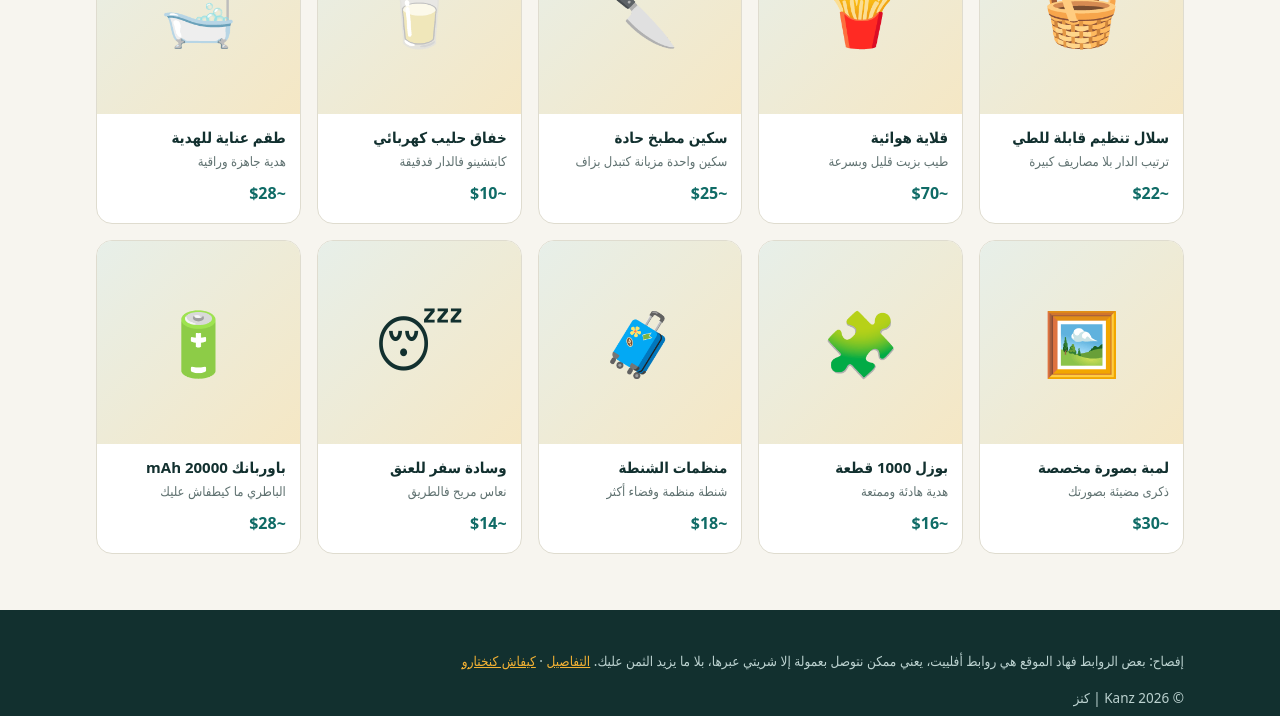
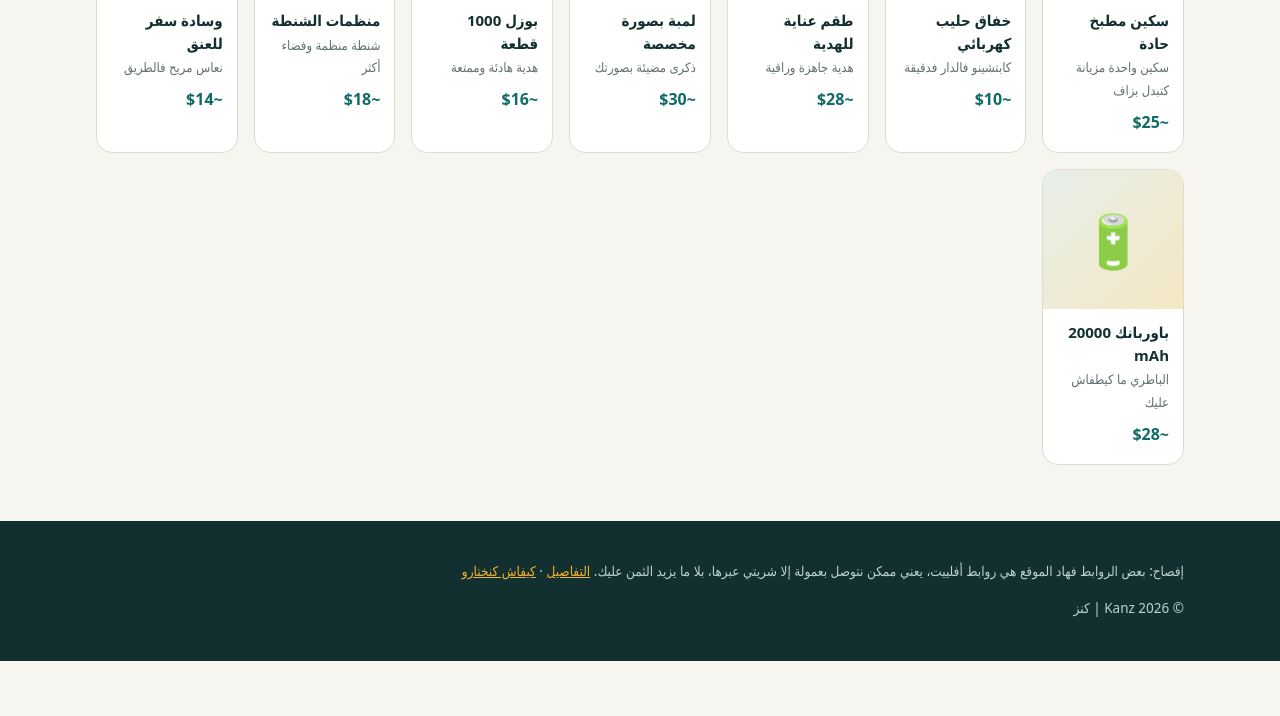
Before and after one commit to SHOPNAW1/Kanz, a plain HTML site: page index.html in a window 1280 px wide. Shown: the part 2084-2800 px from the top of the page. After the commit the page ends 2745 px from the top, so only its background shows below. Drawn offline with Linux system fonts and the light colour scheme.

Commit message:
Add files via upload

```diff
--- a/style.css
+++ b/style.css
@@ -1,5 +1,5 @@
 :root{--bg:#f7f5ef;--ink:#12302f;--muted:#5f7170;--accent:#0f6b66;--gold:#f2b134;--line:#dfdccf;--card:#fff}
-*{box-sizing:border-box}html{scroll-behavior:smooth}
+*{box-sizing:border-box}html{scroll-behavior:smooth}html,body{overflow-x:hidden}img{max-width:100%}
 body{margin:0;font-family:system-ui,-apple-system,"Segoe UI",Tahoma,sans-serif;background:var(--bg);color:var(--ink);line-height:1.75}
 a{color:var(--accent)}
 header{background:var(--ink);position:sticky;top:0;z-index:10}
@@ -7,7 +7,7 @@ header{background:var(--ink);position:sticky;top:0;z-index:10}
 .bar{display:flex;align-items:center;gap:14px;padding:10px 0;flex-wrap:wrap}
 .logo{font-weight:900;font-size:24px;color:var(--gold);text-decoration:none;letter-spacing:.5px}
 .search{flex:1;min-width:180px;display:flex}
-.search input{flex:1;padding:10px 16px;border:0;border-radius:999px 0 0 999px;font-size:15px;outline:none}
+.search input{flex:1;min-width:0;width:100%;padding:10px 16px;border:0;border-radius:999px 0 0 999px;font-size:15px;outline:none}
 .search button{border:0;background:var(--gold);color:var(--ink);font-weight:800;padding:0 18px;border-radius:0 999px 999px 0;cursor:pointer}
 nav{background:#0d2625}
 nav ul{display:flex;gap:4px;list-style:none;margin:0;padding:6px 0;overflow-x:auto}
@@ -17,10 +17,10 @@ nav a:hover{background:var(--accent);color:#fff}
 .band{background:var(--ink);color:#fff;border-radius:18px;padding:26px;margin:34px 0}
 .band h2{margin:0 0 6px;color:var(--gold)}.band p{margin:0;color:#cfe3e1}
 h2{font-size:22px;margin:34px 0 14px}
-.grid{display:grid;grid-template-columns:repeat(auto-fill,minmax(170px,1fr));gap:16px}
+.grid{display:grid;grid-template-columns:repeat(auto-fill,minmax(140px,1fr));gap:16px}
 .card{background:var(--card);border-radius:16px;overflow:hidden;text-decoration:none;color:inherit;border:1px solid var(--line);display:block;transition:transform .15s,box-shadow .15s}
 .card:hover{transform:translateY(-4px);box-shadow:0 10px 24px rgba(18,48,47,.12)}
-.img{aspect-ratio:1;background:linear-gradient(135deg,#e7efe9,#f5e7c4);display:flex;align-items:center;justify-content:center;font-size:62px}
+.img{aspect-ratio:1;background:linear-gradient(135deg,#e7efe9,#f5e7c4);display:flex;align-items:center;justify-content:center;font-size:52px}
 .img img{width:100%;height:100%;object-fit:cover}
 .info{padding:12px 14px 16px}.t{font-size:15px;line-height:1.5;font-weight:700}.tag{font-size:13px;color:var(--muted);margin-top:2px}.pr{font-weight:800;margin-top:6px;color:var(--accent)}
 .guides{display:grid;grid-template-columns:repeat(auto-fill,minmax(240px,1fr));gap:16px}
```
